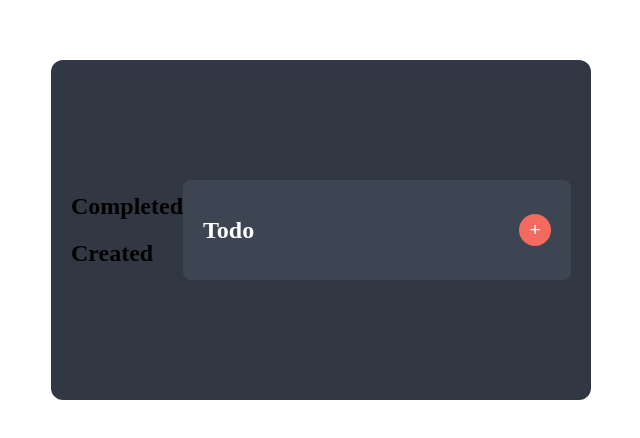
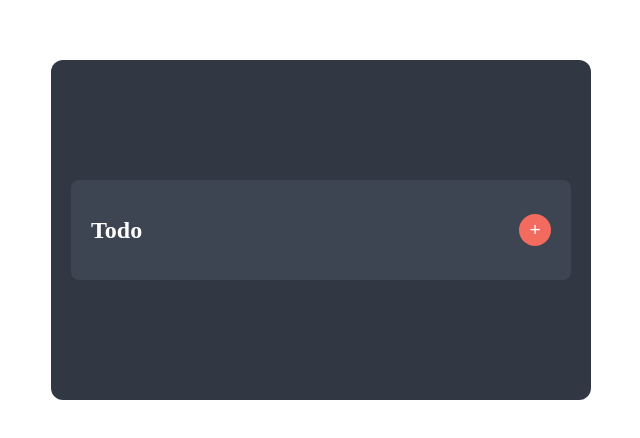
Before and after one commit to chris2kus31/todo-ui, a Nuxt app: page /todo in a window 1280 px wide. Shown: the part 178-616 px from the top of the page, without its empty margins (319-959 px from the left). Built offline with nearby package versions, Linux system fonts and the light colour scheme.

Commit message:
hmm, lets back up

```diff
--- a/pages/todo.vue
+++ b/pages/todo.vue
@@ -1,16 +1,6 @@
 <template>
   <div class="page-wrapper">
     <div class="todo-container">
-
-        <div class="top-row">
-        <div class="top-card">
-          <h2 class="card-title">Completed</h2>
-        </div>
-        <div class="top-card">
-          <h2 class="card-title">Created</h2>
-        </div>
-      </div>
-
       <div class="todo-card">
         <header class="todo-header">
           <h1 class="todo-title">Todo</h1>
```
